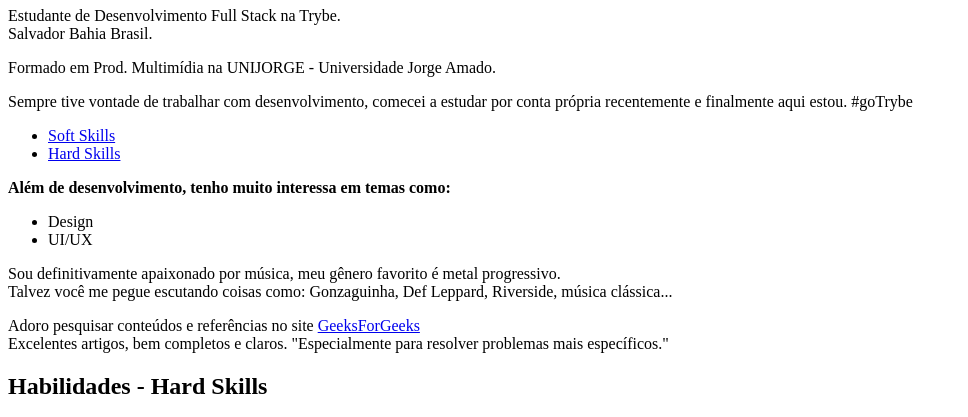
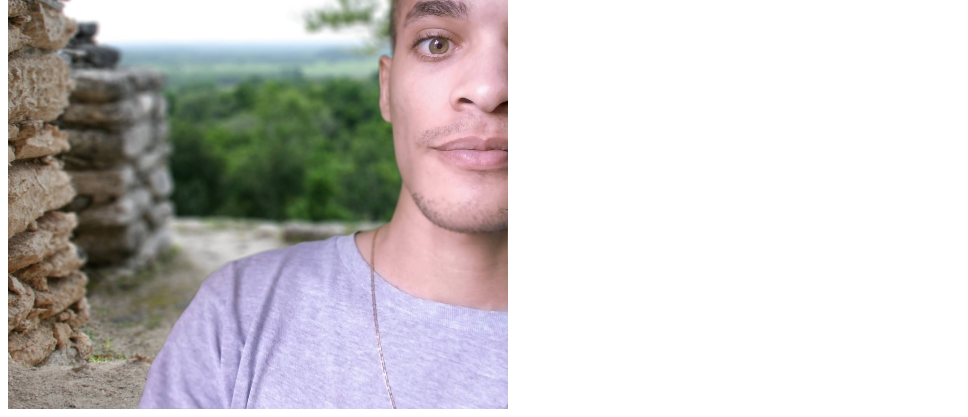
Before and after one commit to joelsalmeida/trybe-portfolio, a plain HTML site: page index.html in a window 1280 px wide. Shown: the part 99-516 px from the top of the page, without its empty margins (0-968 px from the left). Drawn offline with Linux system fonts and the light colour scheme; the site is published under a folder, as on GitHub Pages, so addresses that start at the root find nothing.

Commit message:
Altera link da imagem.

```diff
--- a/index.html
+++ b/index.html
@@ -8,7 +8,7 @@
 </head>
 
 <body>
-    <img src="/joelalmeida.jpg" alt="Joel S. Almeida" width="500px" id="topo">
+    <img src="./joelalmeida.jpg" alt="Joel S. Almeida" width="500px" id="topo">
 
     <h1>Joel S. Almeida</h1>
 
```
